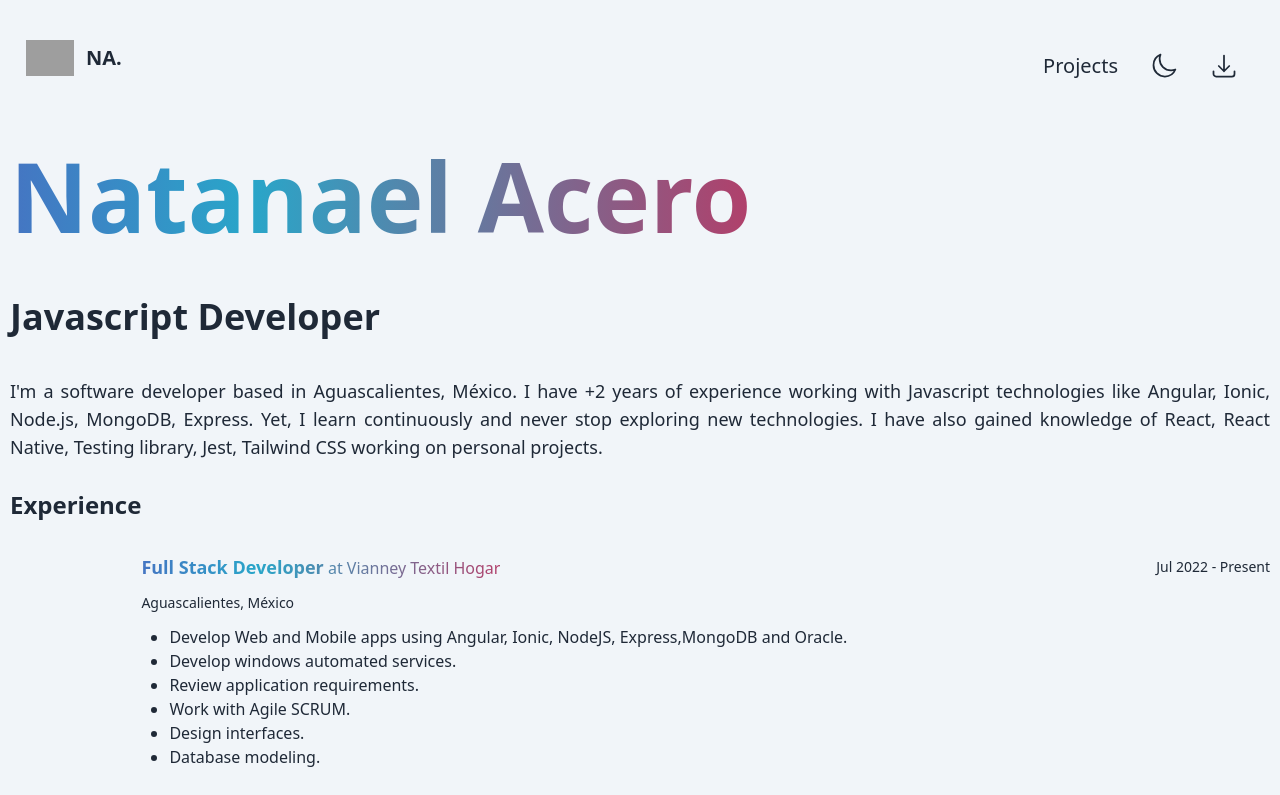
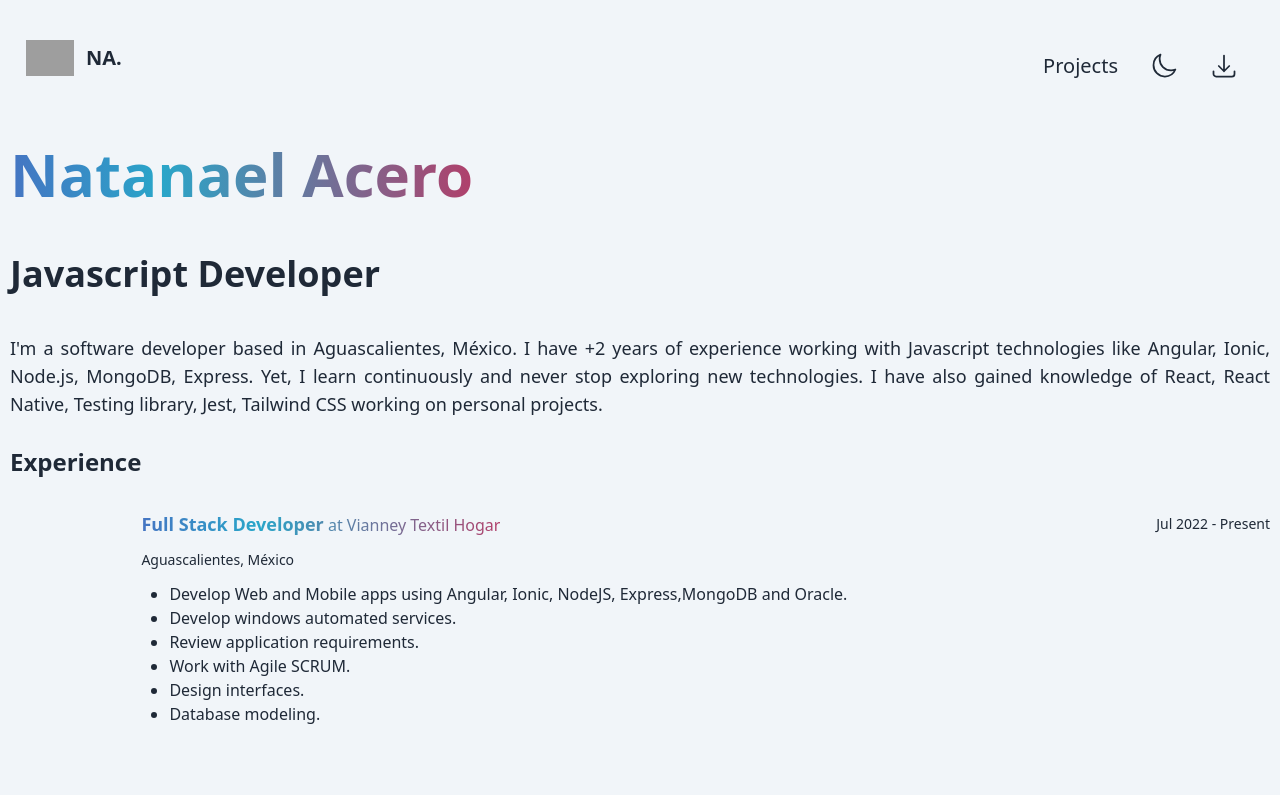
Before and after one commit to Natanael-Acero/next.js-portfolio, a Next.js app: page / in a window 1280 px wide. Shown: the top 795 px of the page. Built offline with nearby package versions, Linux system fonts and the light colour scheme; grey boxes are pictures that could not be loaded.

Commit message:
Changed the font size of the name

```diff
--- a/app/components/About.jsx
+++ b/app/components/About.jsx
@@ -2,7 +2,7 @@ export default function About({ name, jobDescription, about }) {
 
     return (
         <>
-            <h1 className="main-heading font-semibold text-8xl">{name}</h1>
+            <h1 className="main-heading font-semibold text-6xl">{name}</h1>
             <h2 className="font-semibold text-4xl py-3">{jobDescription}</h2>
             <p className="text-lg font-medium text-justify py-7">{about}</p>
         </>
```
